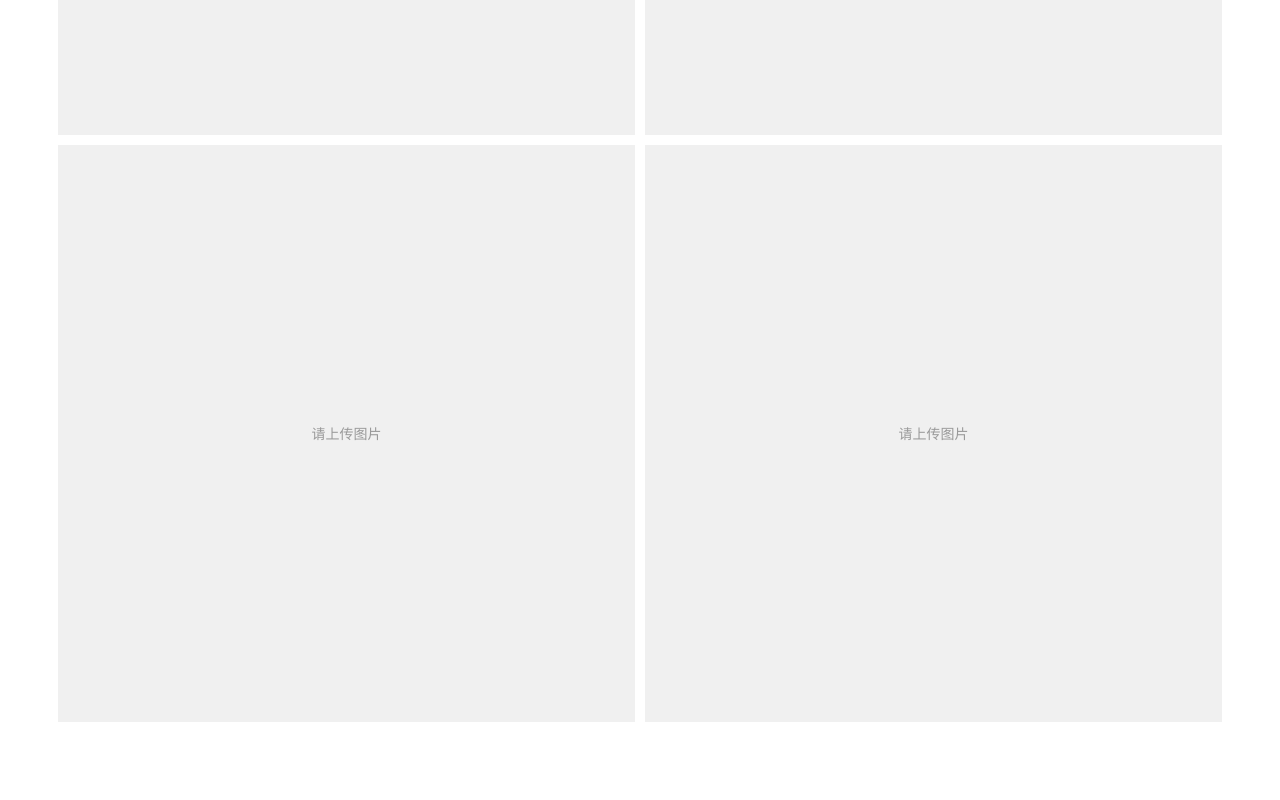
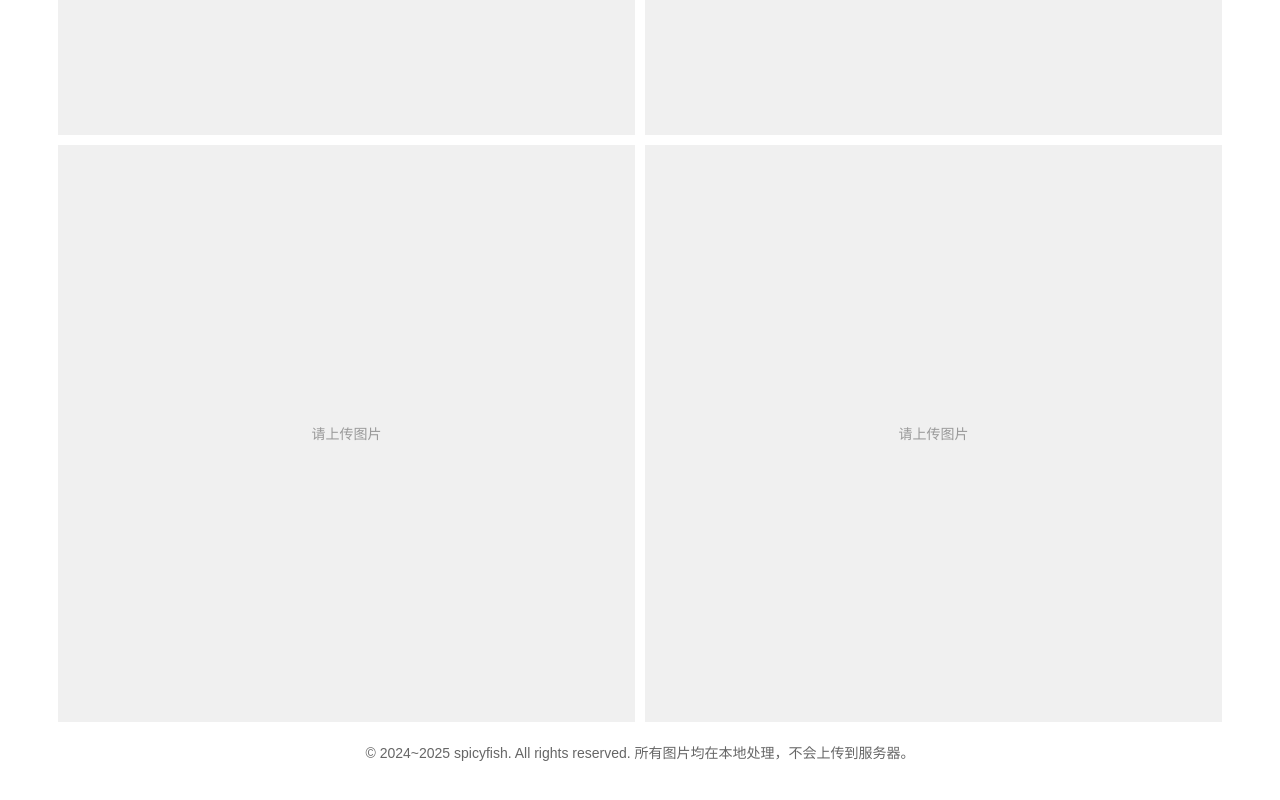
Before and after one commit to spicyfishPro/photo-grid-collage, a Vue app: page / in a window 1280 px wide. Shown: the part 616-1416 px from the top of the page. Built offline with nearby package versions, Linux system fonts and the light colour scheme.

Commit message:
添加页脚信息

```diff
--- a/src/App.vue
+++ b/src/App.vue
@@ -38,6 +38,13 @@
     <div v-if="isLoading" class="loading-overlay">
       <div class="spinner"></div>
     </div>
+
+    <footer>
+      <p>
+        © 2024~2025 spicyfish. All rights reserved.
+        所有图片均在本地处理，不会上传到服务器。
+      </p>
+    </footer>
   </div>
 </template>
 
@@ -183,6 +190,13 @@
   animation: spin 1s linear infinite;
 }
 
+footer {
+  margin-top: 20px;
+  text-align: center;
+  color: #666;
+  font-size: 14px;
+}
+
 @keyframes spin {
   0% {
     transform: rotate(0deg);
```
